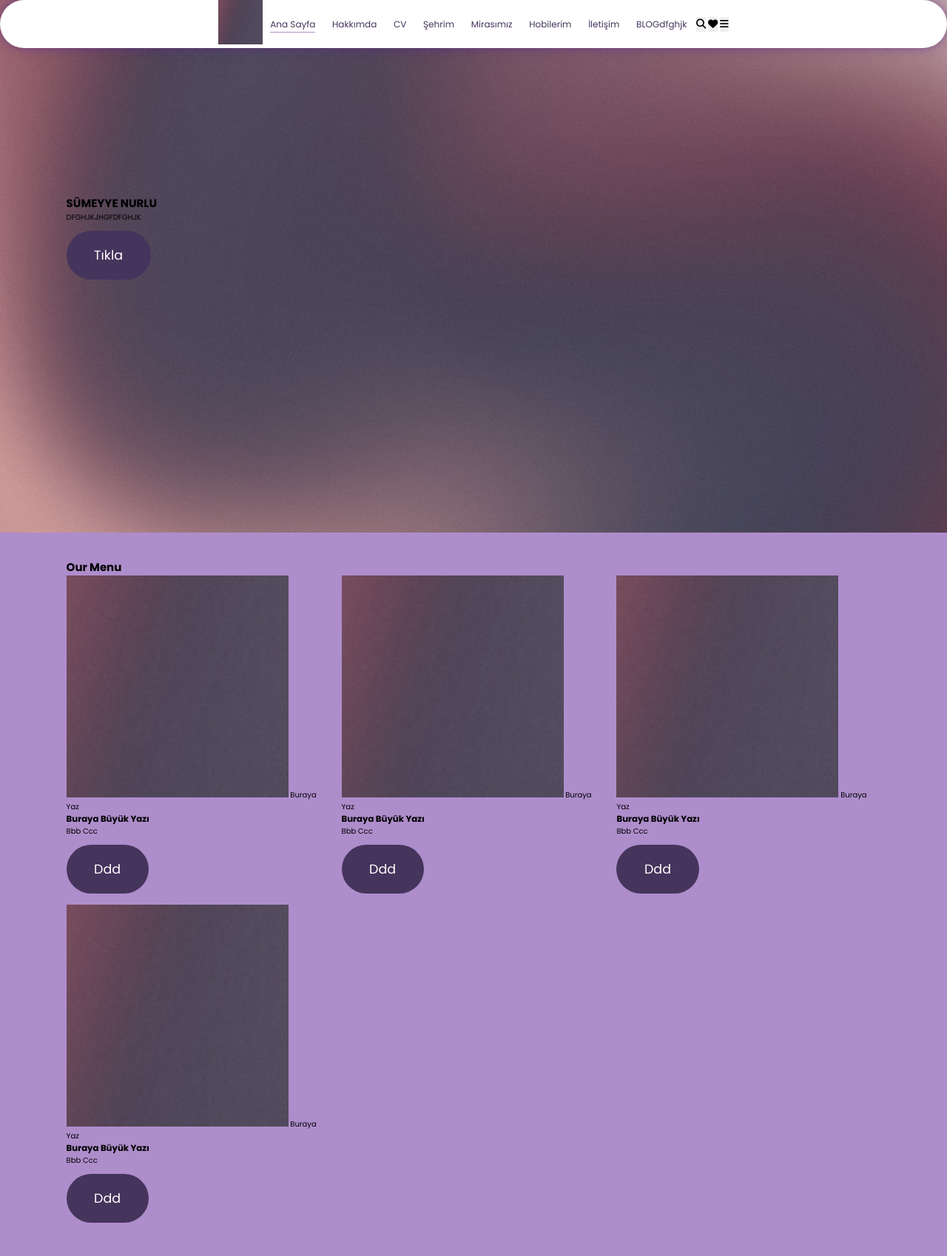
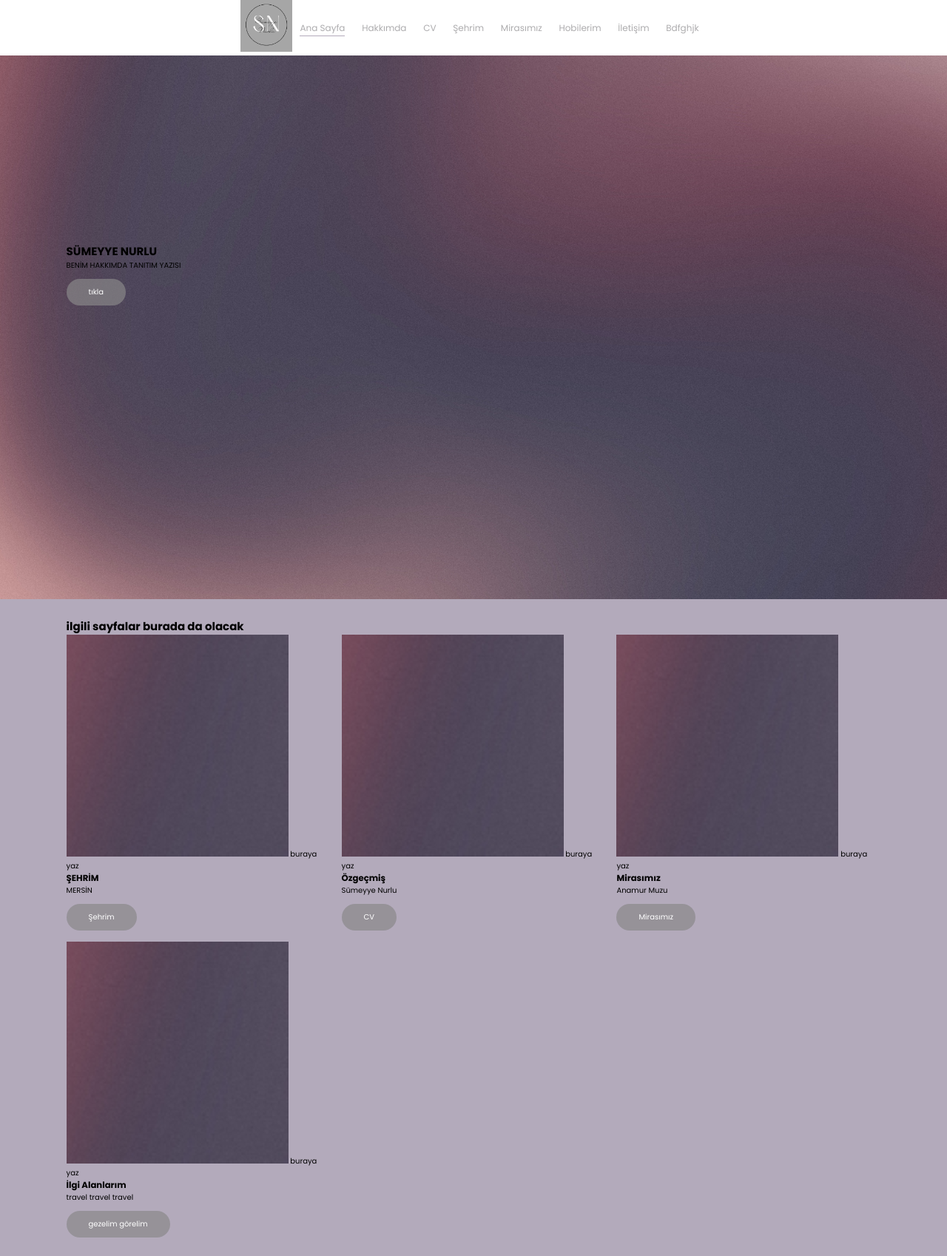
Before and after one commit to SumeyyeNurlu/webProje, a PHP site: page / in a window 1280 px wide. Shown: the whole page at 74% size. Before the commit the page ends 1653 px from the top, so only its background shows below. Run offline with PHP 8.4, Linux system fonts and the light colour scheme.

Commit message:
kod daha okunaklı oldu

```diff
--- a/WEBB/index.html
+++ b/WEBB/index.html
@@ -17,29 +17,29 @@
 <body>
 
 
-    <!-- ! header section start  -->
+    <!-- ! header section start --------------------------------------------------- -->
 
       <header class="header">
+
         <a href="#" class="logo">
-        <img src="images/111.png" alt="logo" />
+        <img src="images/sumeyye nurlu.png" alt="logo" />
         </a>
 
      <!-- div      class buttons   çalışmıyoo -->
 
-
-
         <nav class="navbar">
 
             <a href="#" class="active">Ana Sayfa</a>
+
             <a href="#">Hakkımda</a>
             <a href="#">CV</a>
             <a href="#">Şehrim</a>
             <a href="#">Mirasımız</a>
-
             <a href="#">Hobilerim</a>
             <a href="#">İletişim</a>
-            <a href="#">BLOGdfghjk</a>
+            <a href="#">Bdfghjk</a>
 
+<!--
             <button>
               <i class="fas fa-search"></i>
             </button>
@@ -50,78 +50,81 @@
 
             <button>
               <i class="fas fa-bars"></i>
-            </button>
+            </button>  -->
 
 
         </nav>
     </header>
-    <!-- ! header section end  -->
+    <!-- ! header section end  -------------------------------------------------->
 
 
 
 
-     <!-- ! home kısmı buradan başlıyor  ------------------->
+ <!-- ! home kısmı buradan başlıyor  ---------------------------------------------->
+
 <section class="home">
   <div class="content">
     <h1>SÜMEYYE NURLU</h1>
-    <p>DFGHJKJHGFDFGHJK</p>
-
+    <p>BENİM HAKKIMDA TANITIM YAZISI</p>
   <a href="#" class="btn">tıkla</a>
-
   </div>
   </section>
-     <!-- ! home kısmı burada bitiyo  ------------------------->
+
+ <!-- ! home kısmı burada bitiyo  ---------------------------------------------->
 
 
 
+ <!-- ! menu kısmı burada başlıyor  ---------------------------------------------->
+
  <section class="menu">
-      <h1>our <span>menu</span></h1>
+  <h1>ilgili sayfalar burada da olacak</h1>
+
   <div class="box-container">
-        <div class="box">
+    <div class="box1">
       <div class="box-head">
         <img src="images/111.png" alt="foto1">
           <span class="menu-category">buraya yaz</span>
-<h3> buraya büyük yazı</h3>
-<div class="aaaa">bbb <span>ccc</span> </div>
+            <h3> ŞEHRİM</h3>
+              <div class="aaaa"> MERSİN </div>
                 </div>
                   <div class="box-bottom">
-  <a href="#" class="btn">ddd</a>
+                    <a href="#" class="btn">Şehrim</a>
                       </div>
                         </div>
 
-        <div class="box">
+    <div class="box2">
       <div class="box-head">
         <img src="images/111.png" alt="foto1">
           <span class="menu-category">buraya yaz</span>
-<h3> buraya büyük yazı</h3>
-<div class="aaaa">bbb <span>ccc</span> </div>
+            <h3> Özgeçmiş</h3>
+              <div class="aaaa">Sümeyye Nurlu  </div>
                 </div>
                   <div class="box-bottom">
-  <a href="#" class="btn">ddd</a>
+                    <a href="#" class="btn">CV</a>
                       </div>
                          </div>
 
-        <div class="box">
+    <div class="box3">
       <div class="box-head">
         <img src="images/111.png" alt="foto1">
           <span class="menu-category">buraya yaz</span>
-<h3> buraya büyük yazı</h3>
-<div class="aaaa">bbb <span>ccc</span> </div>
+            <h3> Mirasımız</h3>
+              <div class="aaaa"> Anamur Muzu </div>
                 </div>
                   <div class="box-bottom">
-  <a href="#" class="btn">ddd</a>
+                    <a href="#" class="btn">Mirasımız</a>
                       </div>
                         </div>
 
-        <div class="box">
+    <div class="box4">
       <div class="box-head">
         <img src="images/111.png" alt="foto1">
           <span class="menu-category">buraya yaz</span>
-<h3> buraya büyük yazı</h3>
-<div class="aaaa">bbb <span>ccc</span> </div>
+            <h3>İlgi Alanlarım</h3>
+              <div class="aaaa"> travel travel travel </div>
                 </div>
                   <div class="box-bottom">
-  <a href="#" class="btn">ddd</a>
+                    <a href="#" class="btn"> gezelim görelim</a>
                       </div>
                         </div>
 
@@ -129,6 +132,7 @@
 
       </div>
      </section>
+ <!-- ! menu kısmı burada bitiyor  ---------------------------------------------->
 
 </body>
 </html>
--- a/WEBB/styles/style.css
+++ b/WEBB/styles/style.css
@@ -1,26 +1,21 @@
 @import url('https://fonts.googleapis.com/css2?family=Poppins:wght@100;300;400;500;700&display=swap');
 
 :root{
-    --main-color:#ae8dcb;
+    --main-color:#b3aabb;
     /* bu benim ana sayfamın arkapaln rengi olacak */
 
-    --black-color:#45345c;
+    --black-color:#89888ab1;
     --border-color: 0.2rem solid rgbn(255,255,255,0.4)
 }
 
 *{
     font-family: "Poppins", sans-serif;
     margin: 0;
-   /* kenara sıfırladım */
     padding: 0;
     box-sizing: border-box;
     outline: none;
     border: none;
     text-decoration: none;
-
-    text-transform: capitalize;
-    /* ilk harf büyük olsun diye */
-
     transition: 0.2s ease;
     /* geçiş efekti */
 }
@@ -37,23 +32,22 @@ scroll-behavior:smooth ;
 }
 body{
     background-color:var(--main-color) ;
-
 }
 
 section{
-    padding: 3.5rem 7%;
+    padding: 2.5rem 7%;
+    /* burası aşağıdaki 4 lü grupla aradaki boşluk için */
 
 }
 
 .btn{
     margin-top: 1rem;
     display: inline-block;
-    padding: 2rem 3.75rem;
-    border-radius: 30rem;
-    font-size: 1.75rem;
+    padding: 1rem 3rem;
+    border-radius: 10rem;
+    font-size: 1rem;
     color: #fff;
     background-color: var(--black-color);
-
     cursor: pointer;
     /* a etiketi olduğu için aslında gerek yok */
 }
@@ -62,10 +56,10 @@ section{
 
 
 .header .logo img{
-    height: 6rem;
+    height: 7rem;
 }
 
-/* <!-- logonun içindeki image etiketinin botutunu ayarlafım --> */
+
 
 .header{
     /*       */
@@ -75,10 +69,7 @@ section{
     justify-content:center;
     padding: 1rem,3rem;
     position:2rem 7% ;
-    border-radius: 30rem;
-    box-shadow:0px 0px 17px -2px rgba(90, 38, 145, 0.75) ;
-
-
+    /* sayfa kaydığında header da aşağıya gelsin diye */
     position: sticky;
     top: 0;
     z-index: 1000;
@@ -93,29 +84,31 @@ z-index: 1000;
     border-bottom: 0.1rem solid transparent;
 }
 
-/* , ile ikisini aynı anda tanımlayabiliyoruz */
-.header .navbar .active,
+
+.header .navbar .active,/* , ile ikisini aynı anda tanımlayabiliyoruz */
 .header .navbar a:hover{
-
+   /* fare üzerine geldiğinde altında çizgi oluşur */
     border-color: var(--main-color);
     padding-bottom: 0.2rem;
-
 }
 
 
 /* çalışmıoooooooooooo */
-.header.buttons  button{
+/* .header.buttons  button{
     cursor: pointer;
     font-size: 2.5rem;
     margin-left: 2rem;
     background-color: transparent;
-}
+} */
+
+/* header kısmı end **************************************************************************************************************** */
 
 
-/* header end **************************************************************************************************************** */
-/* home start **************************************************************************************************************** */
+
+
+/* home kısmı  start **************************************************************************************************************** */
 .home{
-    min-height: 100vh;
+    min-height: 110vh;
     background: url(../images/16.png)
     no-repeat;
     background-size: cover;
@@ -125,11 +118,10 @@ z-index: 1000;
     align-items: center;
 
 }
+
  .home.content{
  max-width: 6rem;
-/* font-size: 2rem; */
-
-}
+ font-size: 2rem;}
 
 
 /* yazılarda görünmüyooooo */
@@ -143,7 +135,7 @@ max-width: 6rem;
     font-weight: 300;
     line-height:  1.8;
     padding: 1rem 0;
-    color: white;
+    color: #ffffff;
 }
 
 /* home end **************************************************************************************************************** */
```
Also changed, not shown: WEBB/images/sumeyye nurlu.png (added). Lines whose indentation alone changed are shown as unchanged.
